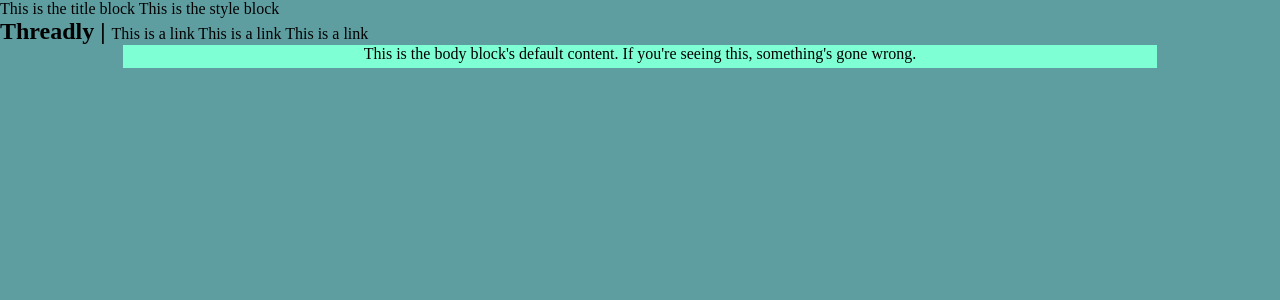
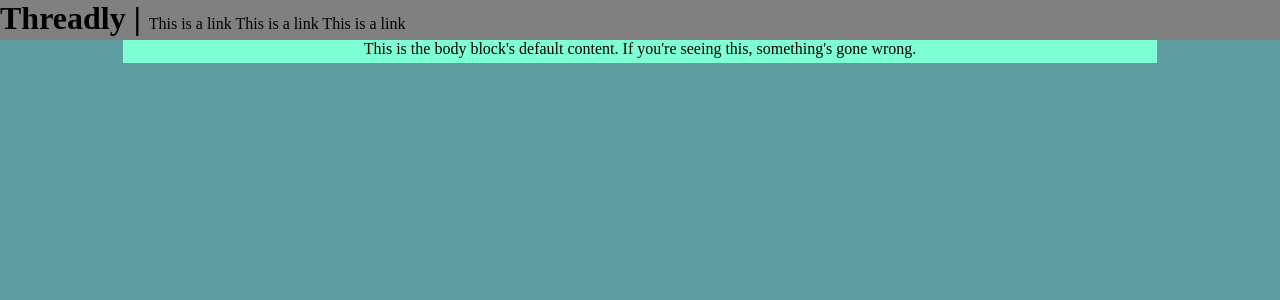
Before and after one commit to Dougie-afk/WAD2TeamProject, a Django app: page /Threadly/ in a window 1280 px wide. Shown: the top 300 px of the page. Run offline with Django 3.2, Linux system fonts and the light colour scheme.

Commit message:
CSS now works

```diff
--- a/templates/Threadly/base.html
+++ b/templates/Threadly/base.html
@@ -2,22 +2,29 @@
 {% load staticfiles %}
 <html>
     <head>
-        <title>Threadly - </title>
+        <title>Threadly -
         {% block title_block %}
             This is the title block
         {% endblock %}
+        </title>
 
-        <style> </style>
-        {% block style_block %}
-            This is the style block
-        {% endblock %}
-        <link rel="stylesheet" type="text/css" href="static/style.css">
+        <style>
+            #navigation {
+                width: 100%;
+                background-color: grey;
+                height: 40px;
+                margin: 0;
+            }
+        </style>
+
+
+        <link rel="stylesheet" type="text/css" href="{% static 'style.css' %}">
     </head>
 
     <body>
-        <section id="nav">
+        <div id="navigation">
             <h1 style="display: inline">Threadly | </h1><a>This is a link</a> <a>This is a link</a> <a>This is a link</a>
-        </section>
+        </div>
         <section id="main_div">
             {% block body_block %}
                 This is the body block's default content. If you're seeing this, something's gone wrong.
```
